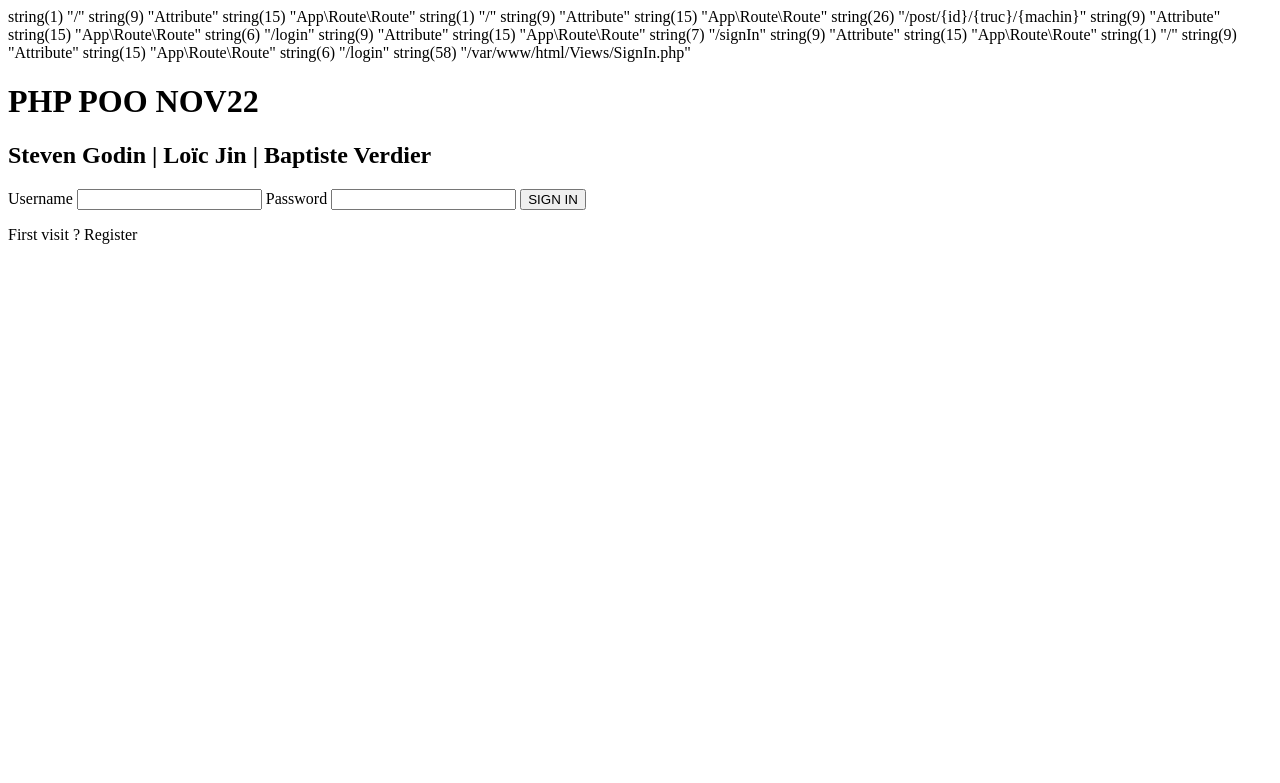
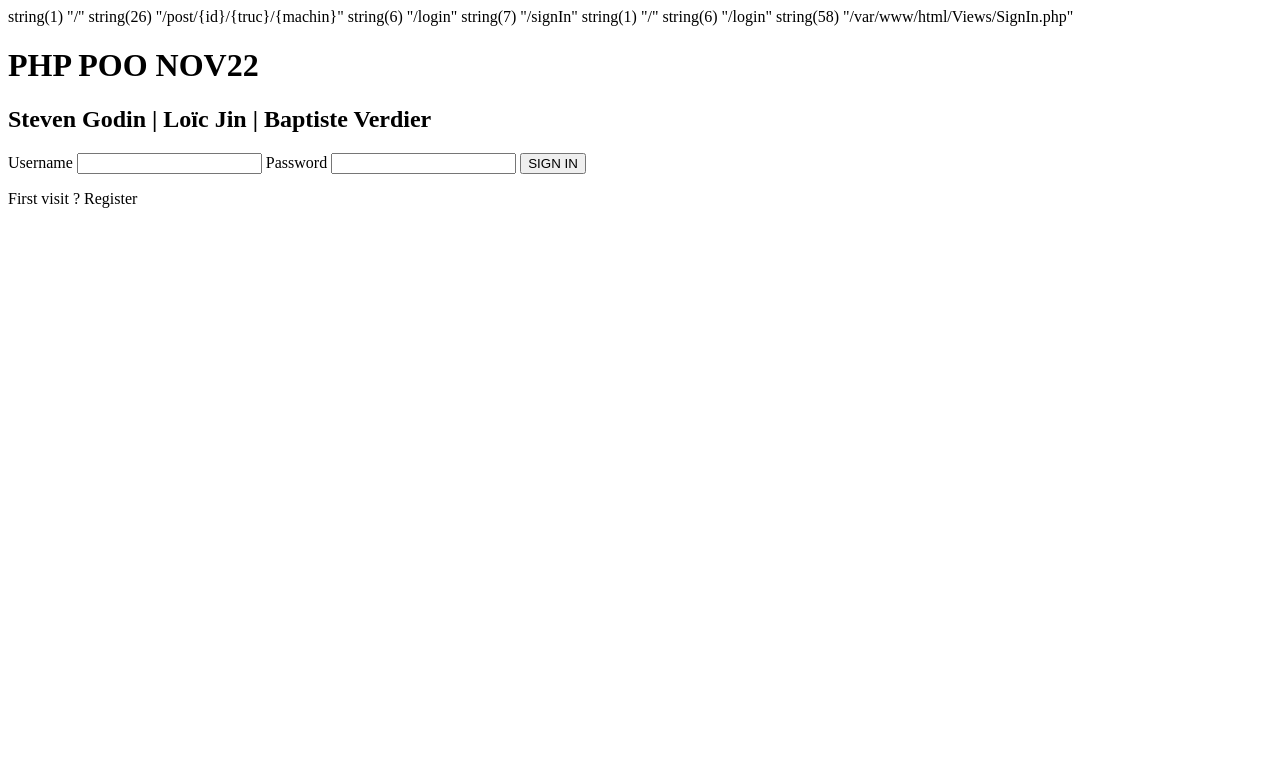
Before and after one commit to Yvelchrome/PHP-POO-nov22, a PHP site: page / in a window 1280 px wide. Shown: the top 783 px of the page. Run offline with PHP 8.4, Linux system fonts and the light colour scheme; data that the repository does not hold is empty.

Commit message:
refactor: removal of route switch method

```diff
--- a/app/index.php
+++ b/app/index.php
@@ -5,19 +5,7 @@ use App\Route\Route;
 require_once "vendor/autoload.php";
 
 $url = "/" . trim(explode("?", $_SERVER['REQUEST_URI'])[0], "/");
-var_dump($url);
-// switch ($url) {
-//     case "/":
-//         $controller = new \App\Controller\SignUpController();
-//         $controller->signUp();
-//         break;
-//     case "/signIn":
-//         $controller = new \App\Controller\SignInController();
-//         $controller->signIn();
-//         break;
-//     default:
-// }
-
+// var_dump($url);
 $controllerDir = dirname(__FILE__) . "/src/Controller";
 $dirs = scandir($controllerDir);
 // var_dump($dirs);
@@ -37,7 +25,7 @@ foreach ($controllers as $controller) {
     foreach ($reflection->getMethods() as $method) {
         foreach ($method->getAttributes() as $attribute) {
 
-            var_dump("Attribute", $attribute->getName());
+            // var_dump("Attribute", $attribute->getName());
 
             /** @var Route $route */
             $route = $attribute->newInstance();
@@ -61,6 +49,5 @@ foreach ($routesObj as $route) {
     new $controllerClassName($action, $params);
     exit();
 }
-
 echo "NO MATCH";
 die;
```
